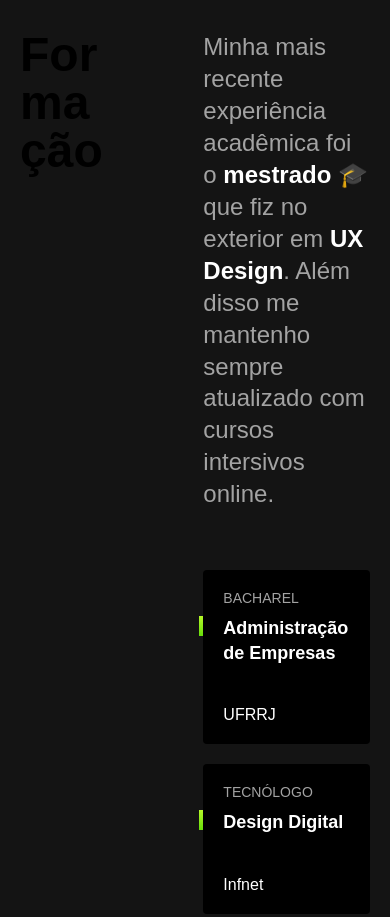
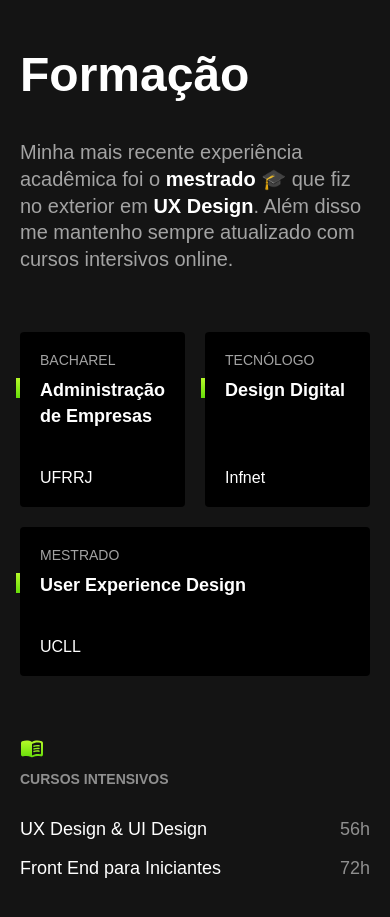
Before and after one commit to Felipemorai/Origamid-Html-e-Css-, a plain HTML site: page Portfolio/index.html in a window 390 px wide. Shown: the part 1700-2617 px from the top of the page. Drawn offline with Linux system fonts and the light colour scheme.

Commit message:
formaçao media

```diff
--- a/Portfolio/css/formacao.css
+++ b/Portfolio/css/formacao.css
@@ -5,15 +5,28 @@
 
 .formacao-container {
     max-width: 1200px;
-    padding: 40px 20px;
+    padding: 120px 20px;
     margin: 0 auto;
     display: grid;
     grid-template-columns: 1fr 2fr;
     gap: 100px;
+    position: relative;
+}
+
+.formacao-container::after {
+    content: '';
+    display: block;
+    width: 130px;
+    height: 100px;
+    background: url('../img/detalhe.svg')no-repeat center;
+    position: absolute;
+    bottom: -50px;
+    left: 20px;
 }
 
 .formacao .subtitulo {
     color: #000000;
+    max-width: 5ch;
 }
 
 .formacao-texto {
@@ -104,3 +117,39 @@
 .idiomas h3::before {
     background: url("../img/idiomas.svg")no-repeat center center;
 }
+
+.formacao-extra li {
+    font-size: 1.125rem;
+    line-height: 1.1;
+    margin-bottom: 20px;
+}
+
+.formacao-extra span {
+    color: #8f8f8f;
+}
+
+.cursos li {
+    display: flex;
+    justify-content: space-between;
+}
+
+@media (max-width: 800px) {
+    .formacao-container {
+        grid-template-columns: 1fr;
+        padding: 60px 20px;
+        gap: 40px;
+    }
+
+    .formacao .subtitulo {
+        color: #ffffff;
+    }
+
+    .formacao-texto {
+        font-size: 1.25rem;
+    }
+
+    .formacao-extra h3::before {
+        position: initial;
+        margin-bottom: 10px;
+    }
+}
--- a/Portfolio/css/global.css
+++ b/Portfolio/css/global.css
@@ -32,6 +32,6 @@ img {
     .subtitulo {
         font-size: 3rem;
         text-transform: capitalize;
-        max-width: initial;
+        max-width: initial !important;
     }
 }
```
